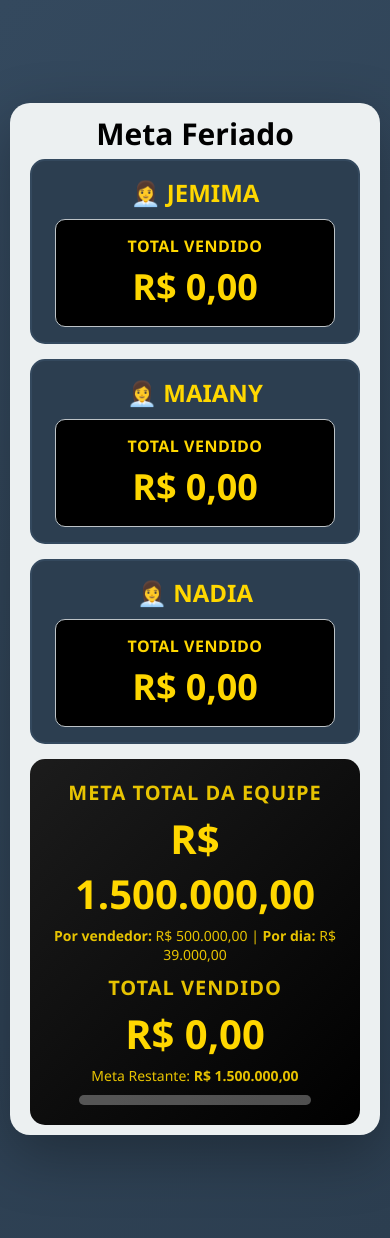
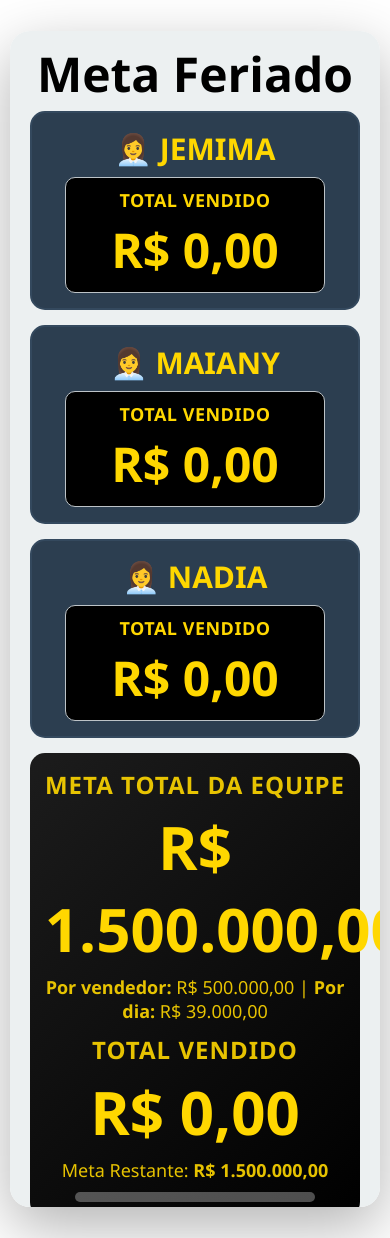
Before and after one commit to aryapromotora-alt/planilha-de-vendas, a Flask app: page /meta-feriado in a window 390 px wide. Run offline with Flask 3, Linux system fonts and the light colour scheme; some libraries are stand-ins or nearby versions.

Commit message:
Add files via upload

```diff
--- a/templates/meta_feriado.html
+++ b/templates/meta_feriado.html
@@ -15,27 +15,28 @@
 
         body {
             font-family: 'Segoe UI', Tahoma, Geneva, Verdana, sans-serif;
-            background: linear-gradient(135deg, #34495e 0%, #2c3e50 100%); /* Tons de azul/cinza escuro */
+            background: #ffffff; /* Fundo branco puro — remove o gradiente escuro */
             min-height: 100vh;
             padding: 0;
             display: flex;
             justify-content: center;
-            align-items: center; /* Centraliza verticalmente */
+            align-items: center;
             width: 100vw;
             height: 100vh;
             overflow: hidden;
+            color: #FFD700; /* Dourado padrão para texto */
         }
 
         .container {
-            background: #ecf0f1; /* Fundo cinza claro original */
+            background: #ecf0f1; /* Fundo cinza claro original — MANTIDO */
             border-radius: 20px;
             box-shadow: 0 20px 60px rgba(0, 0, 0, 0.3);
             max-width: 95%;
             width: 100%;
-            padding: 20px 30px; /* Espaçamento equilibrado */
+            padding: 20px 30px;
             display: flex;
             flex-direction: column;
-            gap: 15px; /* Espaço entre seções */
+            gap: 15px;
             align-items: center;
             max-height: 95vh;
             overflow-y: auto;
@@ -50,7 +51,7 @@
 
         .header h1 {
             color: #000000; /* Preto */
-            font-size: 36px;
+            font-size: 56px; /* Muito maior para TV */
             margin-bottom: 5px;
             font-weight: bold;
         }
@@ -74,12 +75,12 @@
             border: 2px solid #34495e;
             display: flex;
             flex-direction: column;
-            gap: 10px;
+            gap: 8px;
             align-items: center;
         }
 
         .seller-name {
-            font-size: 24px;
+            font-size: 36px;
             font-weight: bold;
             color: #FFD700; /* Dourado */
             text-align: center;
@@ -93,16 +94,16 @@
 
         .stat-box {
             background: #000000; /* Preto - Caixa Interna */
-            padding: 15px 25px;
+            padding: 10px 15px;
             border-radius: 10px;
             text-align: center;
             border: 1px solid #bdc3c7;
             width: 100%;
-            max-width: 280px;
+            max-width: 260px;
         }
 
         .stat-label {
-            font-size: 16px;
+            font-size: 18px;
             color: #FFD700; /* Dourado */
             text-transform: uppercase;
             letter-spacing: 0.5px;
@@ -111,7 +112,7 @@
         }
 
         .stat-value {
-            font-size: 36px;
+            font-size: 60px; /* MUITO MAIOR para TV */
             font-weight: bold;
             color: #FFD700; /* Dourado */
         }
@@ -120,7 +121,7 @@
         .meta-consolidada {
             background: linear-gradient(135deg, #1c1c1c 0%, #000000 100%);
             color: #FFD700; /* Dourado */
-            padding: 20px;
+            padding: 15px;
             border-radius: 15px;
             text-align: center;
             width: 100%;
@@ -128,7 +129,7 @@
         }
 
         .meta-consolidada h2 {
-            font-size: 20px;
+            font-size: 24px;
             font-weight: 600;
             margin-bottom: 5px;
             opacity: 0.9;
@@ -137,19 +138,19 @@
         }
 
         .meta-consolidada .meta-value-principal {
-            font-size: 52px;
+            font-size: 72px; /* ENORME para TV */
             font-weight: bold;
             margin-bottom: 5px;
         }
 
         .meta-consolidada .meta-detalhe {
-            font-size: 16px;
+            font-size: 20px;
             opacity: 0.9;
             margin-bottom: 10px;
         }
 
         .meta-consolidada .meta-restante {
-            font-size: 20px;
+            font-size: 24px;
             opacity: 0.9;
             margin-bottom: 10px;
         }
@@ -190,13 +191,19 @@
                 padding: 10px 20px;
             }
             .header h1 {
+                font-size: 48px;
+            }
+            .seller-name {
                 font-size: 30px;
             }
+            .stat-value {
+                font-size: 48px;
+            }
             .meta-consolidada .meta-value-principal {
-                font-size: 40px;
+                font-size: 60px;
             }
             .meta-consolidada .meta-detalhe, .meta-consolidada .meta-restante {
-                font-size: 14px;
+                font-size: 18px;
             }
             .sellers-grid {
                 grid-template-columns: 1fr;
@@ -210,7 +217,6 @@
         <div class="content-section" style="width: 100%;">
             <div class="header">
                 <h1>Meta Feriado</h1>
-                <!-- REMOVIDO: <p>Acompanhamento de Vendas para Folga</p> -->
             </div>
 
             <!-- Sellers Grid -->
```
